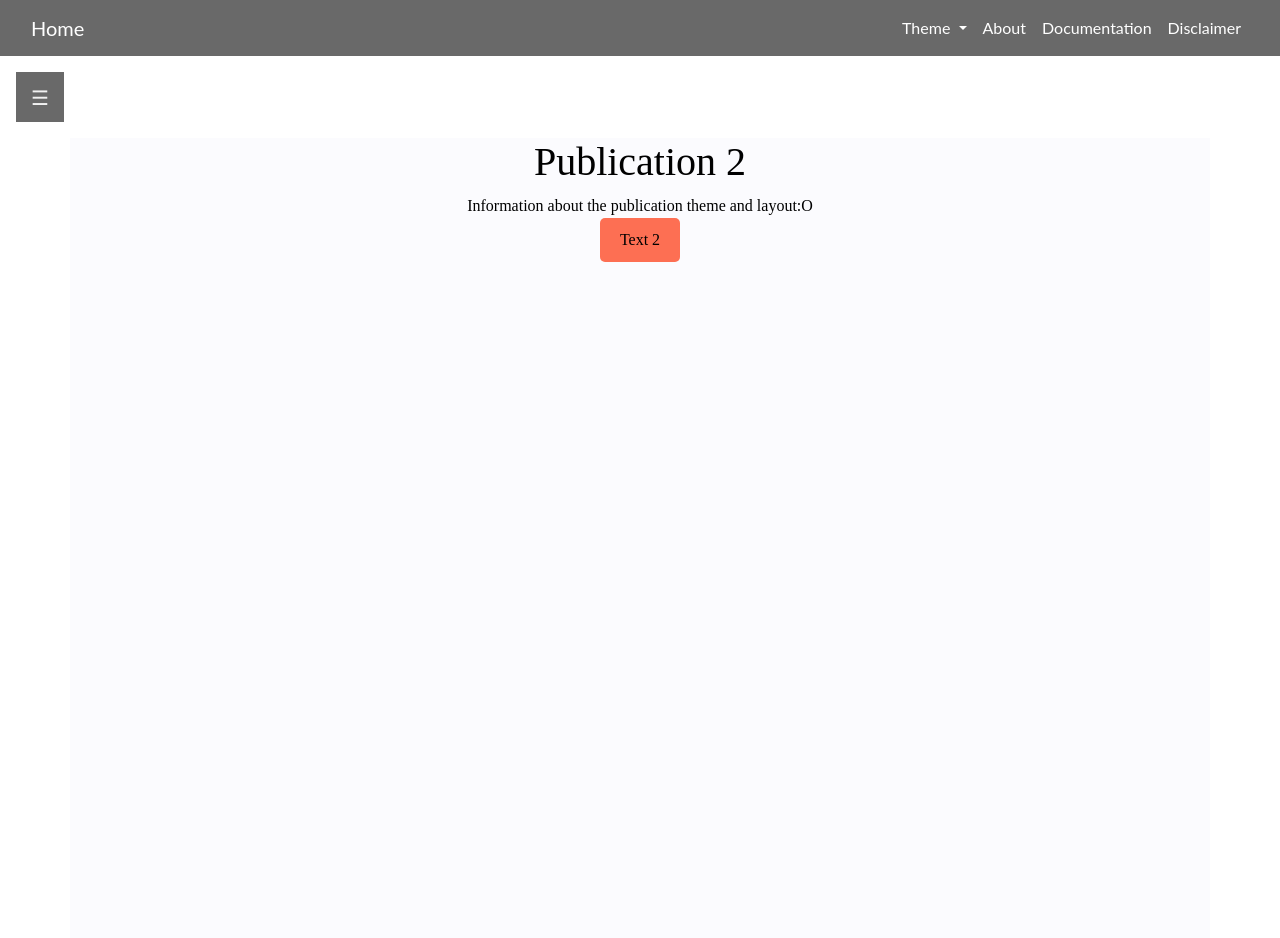
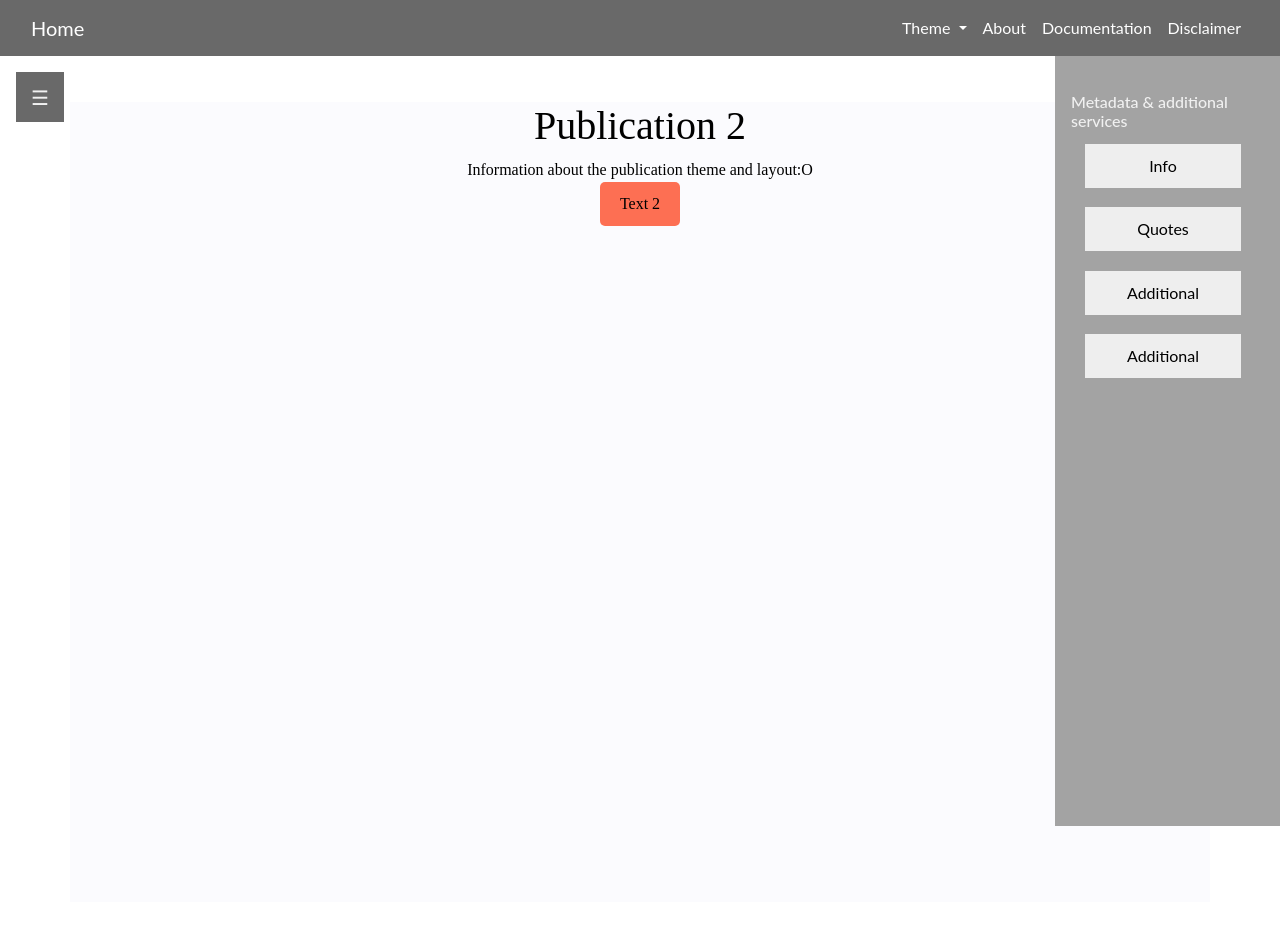
Before and after one commit to WebTechErasmus/PPPP-project, a PHP site: page /publication2/publication2.html in a window 1280 px wide. After the commit the page ends 826 px from the top, so only its background shows below. Run offline with PHP 8.4, Linux system fonts and the light colour scheme.

Commit message:
added metadata sidebar to all publication pages

```diff
--- a/css/metadata.css
+++ b/css/metadata.css
@@ -1,22 +1,18 @@
-body {
-  font-family: "Lato", sans-serif;
+.sidebarMetadata {
+  height: 100%;
+  width: 225px;
+  position: fixed;
+  right: 0;
+  top: 0;
+  padding-top: 60px;
+  margin-top: 2%;
+  background-color: #a3a3a3;
 }
 
-.sidebar {
-  height: 100%;
-  width: 250px;
-  position: fixed;
-  z-index: 1;
-  top: 0;
-  right: 0;
-  padding-top: 40px;
-  background-color: RGBA(42, 26, 109, 0.56);
-}
-
-.sidebar h3 {
+.sidebarMetadata h4 {
   padding: 6px 8px 6px 16px;
   text-decoration: none;
-  font-size: 18px;
+  font-size: 16px;
   color: #f1f1f1;
   display: block;
 }
@@ -85,3 +81,7 @@ body {
   margin-left: 5px;
   margin-bottom: 5px;
 }
+
+.openbtn {
+  margin-top: 56px;
+}
--- a/css/navbar.css
+++ b/css/navbar.css
@@ -1,5 +1,8 @@
 .navbar-custom {
   background-color: #696969;
+  display: flex;
+  width: 100%;
+  position: fixed;
 }
 
 .navbar-toggler {
--- a/css/publication.css
+++ b/css/publication.css
@@ -2,7 +2,7 @@
   padding: 8px 8px 8px 32px;
   text-decoration: none;
   font-size: 18px;
-    color:#444;
+  color: #444;
   display: block;
   transition: 0.3s;
 }
@@ -10,3 +10,7 @@
 #texts a:hover {
   color: #f1f1f1;
 }
+
+.container {
+  margin-top: 70px;
+}
--- a/css/sidebar.css
+++ b/css/sidebar.css
@@ -19,7 +19,7 @@ body {
   padding: 8px 8px 8px 32px;
   text-decoration: none;
   font-size: 18px;
-    color:#f1f1f1;
+  color: #f1f1f1;
   display: block;
   transition: 0.3s;
 }
@@ -52,6 +52,7 @@ body {
   color: #f1f1f1;
   padding: 10px 15px;
   border: none;
+  position: fixed;
 }
 
 .openbtn:hover {
@@ -59,13 +60,19 @@ body {
 }
 
 #main {
-    transition: margin-left .5s;
+  transition: margin-left 0.5s;
   padding: 16px;
 }
 
 /* On smaller screens, where height is less than 450px, change the style of the sidenav (less padding and a smaller font size) */
 @media screen and (max-height: 450px) {
-    .sidebar {padding-top: 15px;}
-    .sidebar a {font-size: 18px;}
-    .sidebarText {font-size: 10px;}
+  .sidebar {
+    padding-top: 15px;
   }
+  .sidebar a {
+    font-size: 18px;
+  }
+  .sidebarText {
+    font-size: 10px;
+  }
+}
--- /dev/null
+++ b/javascript/metadata.js
@@ -0,0 +1,43 @@
+class Metadata extends HTMLElement {
+  constructor() {
+    super();
+  }
+
+  connectedCallback() {
+    this.innerHTML = `
+    <div class="sidebarMetadata" >
+      <h4>Metadata &amp; additional services</h4>
+      <div class="button-group" id="showall">
+        <!--javascript:void(0) if the redirection path is undefined the browser stays on the same page -->
+        <button class="activeButton" href="javascript:void(0);" divId="div1">
+          Info
+        </button>
+        <button class="activeButton" href="javascript:void(0);" divId="div2">
+          Quotes
+        </button>
+        <button class="activeButton" href="javascript:void(0);" divId="div3">
+          Additional
+        </button>
+        <button class="activeButton" href="javascript:void(0);" divId="div4">
+          Additional
+        </button>
+      </div>
+      <div class="info" class="open_Div" id="div1">
+        <h3>Info</h3>
+        <ul>
+          <li>Author:</li>
+          <li>Title:</li>
+          <li>Content:</li>
+        </ul>
+        <button class="back-button" divId="div1">Back</button>
+      </div>
+      <div class="quotes" class="open_Div" id="div2">
+        <h3>Quotes</h3>
+        <button class="back-button" divId="div2">Back</button>
+      </div>
+    </div>
+
+        `;
+  }
+}
+customElements.define("metadata-component", Metadata);
--- a/javascript/sidebar.js
+++ b/javascript/sidebar.js
@@ -6,7 +6,7 @@ class Sidebar extends HTMLElement {
   connectedCallback() {
     this.innerHTML = `
 
-    <div id="mySidebar" class="sidebar">
+    <div id="mySidebar" class="sidebar" >
         <a href="javascript:void(0)" class="closebtn" onclick="closeNav()">×</a>
     </div>
 
--- a/publication2/publication2.html
+++ b/publication2/publication2.html
@@ -1,6 +1,5 @@
 <!DOCTYPE html>
 <html lang="en" class="theme-zero">
-
   <head>
     <!-- Required meta tags -->
     <meta charset="utf-8" />
@@ -16,18 +15,25 @@
       integrity="sha384-Gn5384xqQ1aoWXA+058RXPxPg6fy4IWvTNh0E263XmFcJlSAwiGgFAW/dAiS6JXm"
       crossorigin="anonymous"
     />
-    <link rel="stylesheet" href="../css/publication.css">
+    <link rel="stylesheet" href="../css/publication.css" />
+    <link rel="stylesheet" href="../css/metadata.css" />
     <link rel="stylesheet" href="../css/navbar.css" />
     <link rel="stylesheet" href="../css/sidebar.css" />
     <link rel="stylesheet" href="../css/themes.css" />
     <script src="https://ajax.googleapis.com/ajax/libs/jquery/3.6.0/jquery.min.js"></script>
 
     <title>Publication</title>
-    <script src="../javascript/sidebar.js" type="text/javascript" defer></script>
+    <script
+      src="../javascript/sidebar.js"
+      type="text/javascript"
+      defer
+    ></script>
     <script src="../javascript/navbar.js" type="text/javascript" defer></script>
+    <script src="../javascript/metadata.js" type="text/javascript"></script>
   </head>
 
   <body>
+    <metadata-component></metadata-component>
     <navbar-component></navbar-component>
     <sidebar-component></sidebar-component>
     <div class="container">
@@ -38,53 +44,81 @@
         Information about the publication theme and layout:O
       </div>
       <div id="texts">
-            <div  class="row justify-content-around" id="list">
-            </div>
+        <div class="row justify-content-around" id="list"></div>
       </div>
       <div class="row justify-content-md-center">
         <div id="file"></div>
       </div>
-
     </div>
 
-	<script src="https://code.jquery.com/jquery-3.4.1.min.js" integrity="sha256-CSXorXvZcTkaix6Yvo6HppcZGetbYMGWSFlBw8HfCJo=" crossorigin="anonymous"></script>
-	<script src="https://cdn.jsdelivr.net/npm/popper.js@1.16.0/dist/umd/popper.min.js" integrity="sha384-Q6E9RHvbIyZFJoft+2mJbHaEWldlvI9IOYy5n3zV9zzTtmI3UksdQRVvoxMfooAo" crossorigin="anonymous"></script>
-	<script src="https://stackpath.bootstrapcdn.com/bootstrap/4.4.1/js/bootstrap.min.js" integrity="sha384-wfSDF2E50Y2D1uUdj0O3uMBJnjuUD4Ih7YwaYd1iqfktj0Uod8GCExl3Og8ifwB6" crossorigin="anonymous"></script>
+    <script
+      src="https://code.jquery.com/jquery-3.4.1.min.js"
+      integrity="sha256-CSXorXvZcTkaix6Yvo6HppcZGetbYMGWSFlBw8HfCJo="
+      crossorigin="anonymous"
+    ></script>
+    <script
+      src="https://cdn.jsdelivr.net/npm/popper.js@1.16.0/dist/umd/popper.min.js"
+      integrity="sha384-Q6E9RHvbIyZFJoft+2mJbHaEWldlvI9IOYy5n3zV9zzTtmI3UksdQRVvoxMfooAo"
+      crossorigin="anonymous"
+    ></script>
+    <script
+      src="https://stackpath.bootstrapcdn.com/bootstrap/4.4.1/js/bootstrap.min.js"
+      integrity="sha384-wfSDF2E50Y2D1uUdj0O3uMBJnjuUD4Ih7YwaYd1iqfktj0Uod8GCExl3Og8ifwB6"
+      crossorigin="anonymous"
+    ></script>
     <!--Script for rendering different Texts-->
     <script>
       $(document).ready(main);
 
       function main() {
         $.ajax({
-				method: 'GET',
-				url: '../texts2.json',
-				success: function(d) {
-					for (var i=0; i<d.length; i++) {
-              var li =`<button type='button' class='btn btn-outline-secondary' onclick='load("`+d[i].url+`")'>`+d[i].label+`</button>`
-						$('#list').append(li)
+          method: "GET",
+          url: "../texts2.json",
+          success: function (d) {
+            for (var i = 0; i < d.length; i++) {
+              var li =
+                `<button type='button' class='btn btn-outline-secondary' onclick='load("` +
+                d[i].url +
+                `")'>` +
+                d[i].label +
+                `</button>`;
+              $("#list").append(li);
             }
           },
-				error: function() {
-					alert('No document to show')
-				}
+          error: function () {
+            alert("No document to show");
+          },
         });
       }
 
       function load(file) {
         $.ajax({
-				method: 'GET',
+          method: "GET",
           url: file,
-				success: function(d) {
-					$('#file').html(d)
+          success: function (d) {
+            $("#file").html(d);
           },
-				error: function() {
-					alert('Could not load file '+file)
-				}
+          error: function () {
+            alert("Could not load file " + file);
+          },
         });
       }
+    </script>
+    <script>
+      $(".activeButton").bind("click", function () {
+        $("#showall").hide();
+        $(".openDiv").hide();
+        var divId = $(this).attr("divId");
+        $("#" + divId).show();
+      });
+
+      $(".back-button").bind("click", function () {
+        var divId = $(this).attr("divId");
+        $("#" + divId).hide();
+        $("#showall").show();
+      });
     </script>
     <!--fetching script for navbar+sidebar-->
     <script src="../javascript/repeatingJS.js"></script>
   </body>
-
 </html>
```
Also changed, not shown: publication1/publication1.html (+33 -14 lines), publication3/publication3.html (+59 -24 lines). Lines whose indentation alone changed are shown as unchanged.
